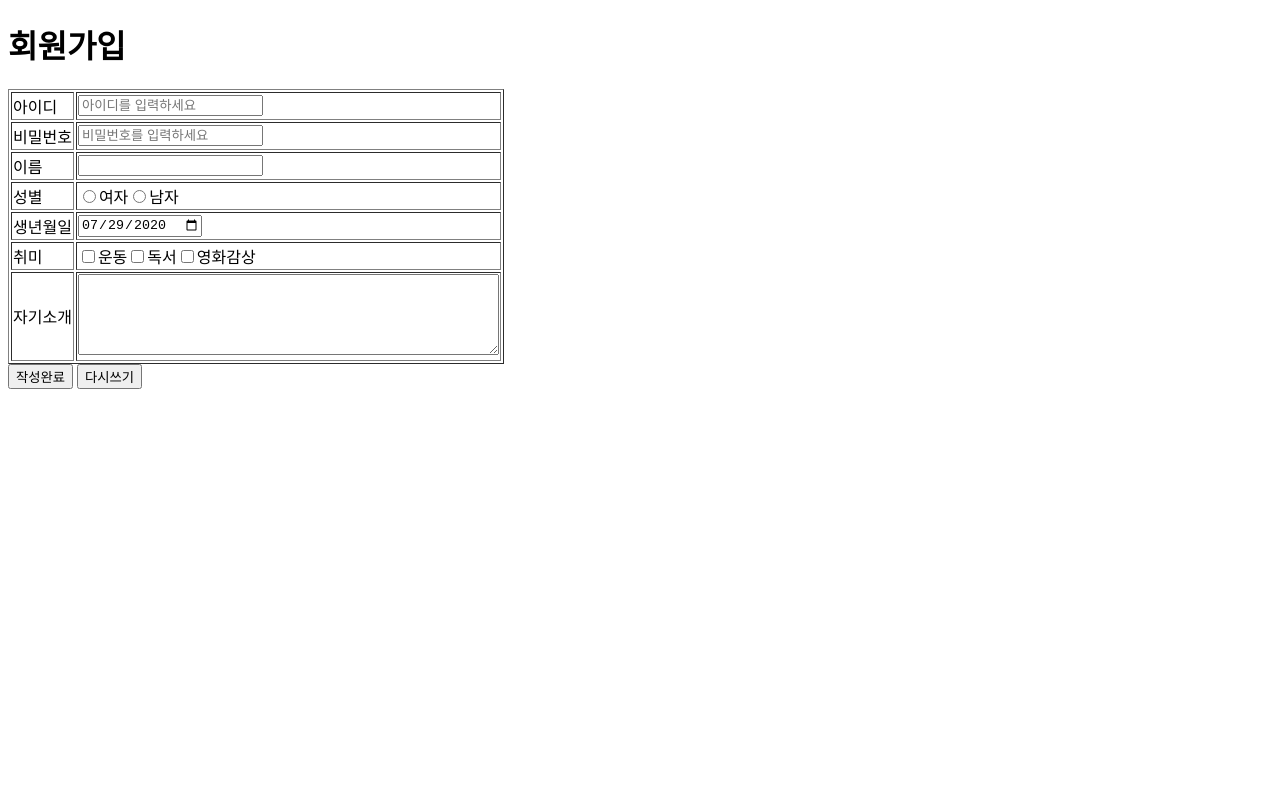
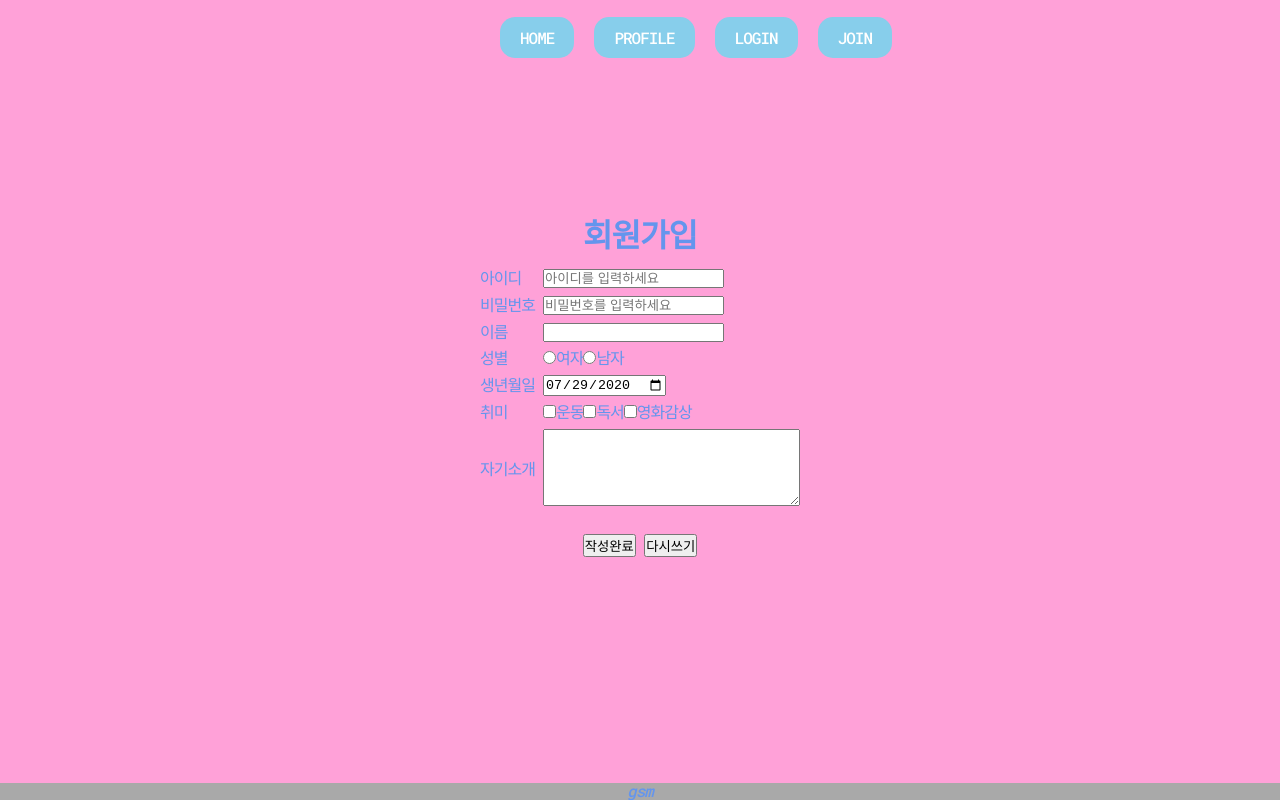
Before and after one commit to weoqpur/wep, a plain HTML site: page join.html in a window 1280 px wide. Drawn offline with Linux system fonts and the light colour scheme.

Commit message:
Add files via upload

```diff
--- /dev/null
+++ b/css/style.css
@@ -0,0 +1,80 @@
+@import url('https://fonts.googleapis.com/css2?family=Roboto+Mono:wght@500&display=swap');
+
+* {
+    margin: 0;
+    padding: 0;
+    box-sizing: border-box;
+}
+
+body {
+    background: rgb(255, 161, 216); /*body 태그 배경 */
+    color: cornflowerblue; /*글씨 색 */
+    text-shadow: crimson;  /* 글씨 배경 */
+    font-size: 16px; /* 글씨 사이즈 */
+    line-height: 106%; /* 행간 */
+    letter-spacing: -1px; /* 자간 */
+    font-family: 'roboto mono', sans-serif; /* 폰트 */
+}
+
+a {
+    text-decoration: none;
+    color: white;
+}
+
+header {
+    margin: 20px auto;
+    width: 300px;
+}
+
+nav ul {
+    display: flex;
+}
+
+nav ul li {
+    flex: 1;
+    list-style: none;
+    text-align: center;
+    padding: 10px;
+}
+
+nav ul li a {
+    padding: 10px 20px;
+    background: skyblue;
+    border-radius: 15px;
+    transition: 0.5s;
+}
+
+nav ul li a:hover {
+    background: deepskyblue;
+}
+
+article {
+    text-align: center;
+    position: relative;
+    top: 150px;
+}
+h1 {
+    font-size: 2em;
+}
+.main {
+    position: fixed;
+    top: 45%;
+    left: 50%;
+    transform: translate(-50%, -50%);
+}
+table {
+    text-align: left;
+    margin: 20px auto;
+}
+td {
+    padding: 3px;
+}
+
+footer {
+    background: darkgray;
+    text-align: center;
+    position: fixed;
+    bottom: 0;
+    left: 0;
+    width: 100%;
+}
--- a/join.html
+++ b/join.html
@@ -1,15 +1,27 @@
 <!DOCTYPE html>
-
 <html lang="ko">
+<head>
     <meta charset="UTF-8">
     <meta name="viewport" content="width=device-width, initial-scale=1.0">
-    <head>
-
-    </head>
-    <body>
-        <h1>회원가입</h1>
+    <title>Document</title>
+    <link href="css/style.css" rel="stylesheet" type="text/css">
+</head>
+<body>
+    <header>
+        <nav>
+            <ul>
+                <li><a href="index.html">HOME</a></li>
+                <li><a href="profile.html">PROFILE</a></li>
+                <li><a href="login.html">LOGIN</a></li>
+                <li><a href="join.html">JOIN</a></li>
+            </ul>
+        </nav>
+    </header>
+<!-- 컨텐츠 -->
+    <article>
+            <h1>회원가입</h1>
         <form>
-            <table border="1">
+            <table>
                 <tr>
                 <td>아이디</td>
                 <td><input type = "text" placeholder="아이디를 입력하세요" required></td>
@@ -36,12 +48,17 @@
                 </tr>
                 <tr>
                     <td>자기소개</td>
-                    <td><textarea cols="50" rows="5"></textarea></td>
+                    <td><textarea cols="30" rows="5"></textarea></td>
                 </tr>
             </table>
             <input type = "submit" value="작성완료">
             <input type = "reset" value="다시쓰기">
         </form>
-    </body>
+    </article>
 
+    <footer>
+            <address>gsm</address>
+    </footer>
+
+</body>
 </html>
```
Also changed, not shown: index.html (added, +30 -0 lines), login.html (added, +43 -0 lines), profile.html (added, +35 -0 lines).
